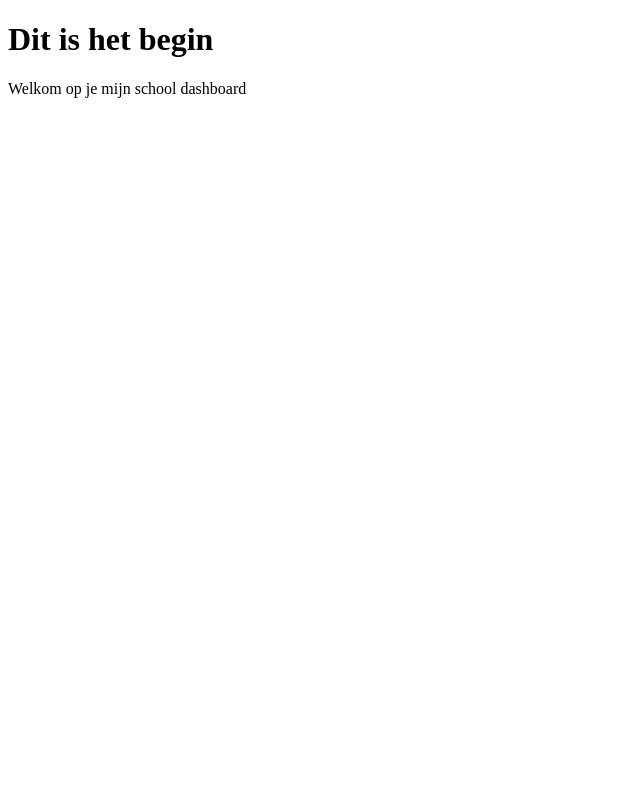
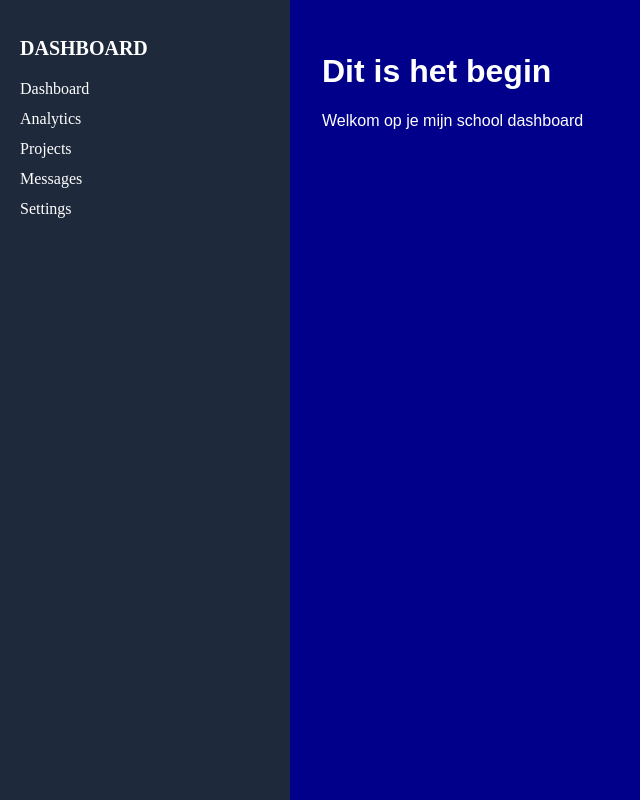
Before and after one commit to itzmitto/Dashboard, a React (Vite) app: page /main in a window 1280 px wide. Shown: the whole page, without its empty margins (0-640 px from the left). Built offline with nearby package versions, Linux system fonts and the light colour scheme.

Commit message:
8 commmit sidebar

```diff
--- a/src/pages/main.tsx
+++ b/src/pages/main.tsx
@@ -21,6 +21,7 @@ function Sidebar() {
 function Main() {
   return (
     <div className="layout">
+        <Sidebar />
 
 
 
--- a/src/styling/main.css
+++ b/src/styling/main.css
@@ -1,3 +1,21 @@
+.layout {
+  display: flex;
+  height: 100vh;
+}
+
+.main-page {
+  flex: 1;
+  padding: 2rem;
+  font-family: sans-serif;
+  background-color: darkblue;
+  color: white;
+}
+
+body {
+  margin: 0;
+  background-color: red;
+}
+
 .sidebar {
   width: 250px;
   background-color: #1e293b;
```
